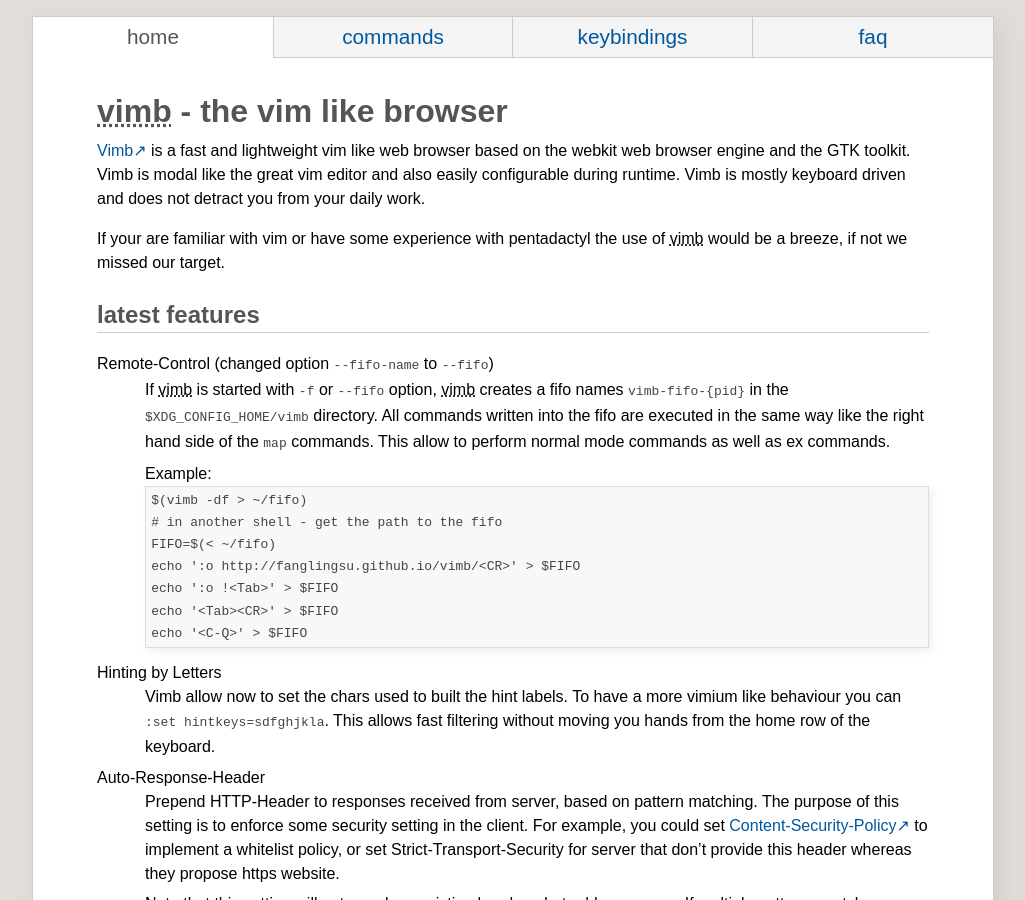
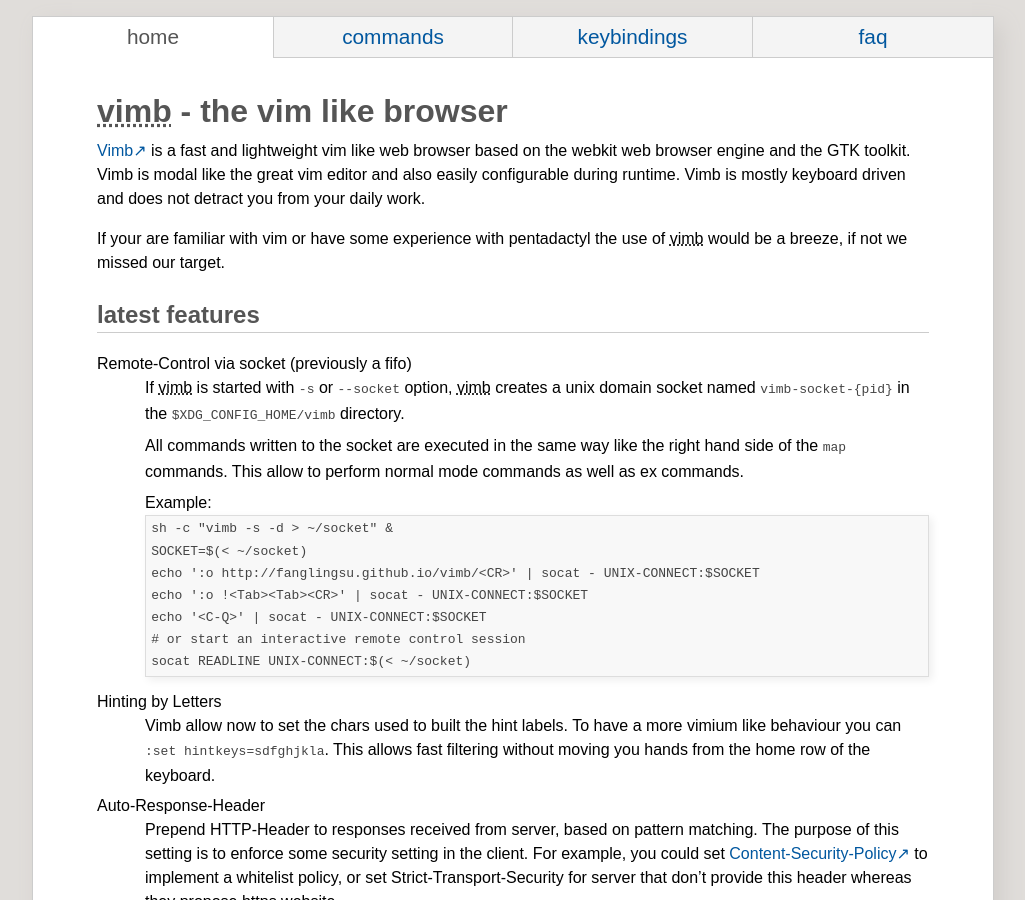
Before and after one commit to fanglingsu/vimb, a Jekyll site: the page built from index.md, in a window 1280 px wide and 900 px high. Shown: the whole window, without its empty margins (127-1152 px from the left). Built offline with Jekyll 4.4.1, drawn with Linux system fonts in a browser that asks for light colours.

Commit message:
Changed fifo into socket.

```diff
--- a/index.md
+++ b/index.md
@@ -18,21 +18,22 @@
 
 ## latest features
 
-Remote-Control (changed option `--fifo-name` to `--fifo`)
-: If vimb is started with `-f` or `--fifo` option, vimb creates a fifo
-  names `vimb-fifo-{pid}` in the `$XDG_CONFIG_HOME/vimb` directory. All
-  commands written into the fifo are executed in the same way like the right
-  hand side of the `map` commands. This allow to perform normal mode commands
-  as well as ex commands.
+Remote-Control via socket (previously a fifo)
+: If vimb is started with `-s` or `--socket` option, vimb creates a unix
+  domain socket named `vimb-socket-{pid}` in the `$XDG_CONFIG_HOME/vimb`
+  directory.
+: All commands written to the socket are executed in the same way like the
+  right hand side of the `map` commands. This allow to perform normal mode
+  commands as well as ex commands.
 : Example:
 
-      $(vimb -df > ~/fifo)
-      # in another shell - get the path to the fifo
-      FIFO=$(< ~/fifo)
-      echo ':o http://fanglingsu.github.io/vimb/<CR>' > $FIFO
-      echo ':o !<Tab>' > $FIFO
-      echo '<Tab><CR>' > $FIFO
-      echo '<C-Q>' > $FIFO
+      sh -c "vimb -s -d > ~/socket" &
+      SOCKET=$(< ~/socket)
+      echo ':o http://fanglingsu.github.io/vimb/<CR>' | socat - UNIX-CONNECT:$SOCKET
+      echo ':o !<Tab><Tab><CR>' | socat - UNIX-CONNECT:$SOCKET
+      echo '<C-Q>' | socat - UNIX-CONNECT:$SOCKET
+      # or start an interactive remote control session
+      socat READLINE UNIX-CONNECT:$(< ~/socket)
 
 Hinting by Letters
 : Vimb allow now to set the chars used to built the hint labels. To have a
```
